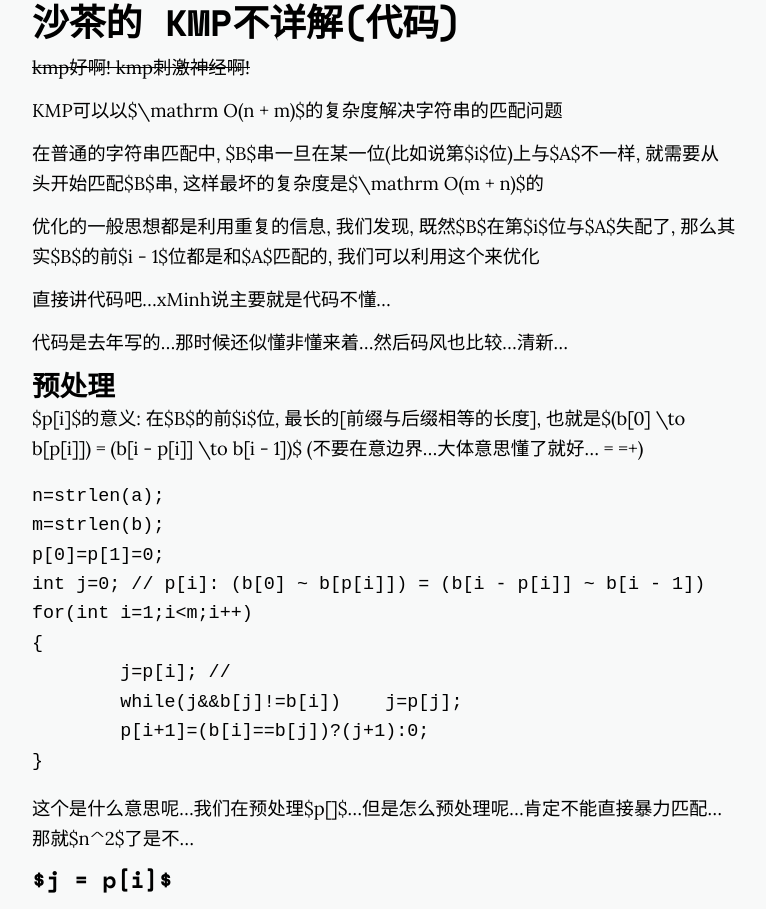
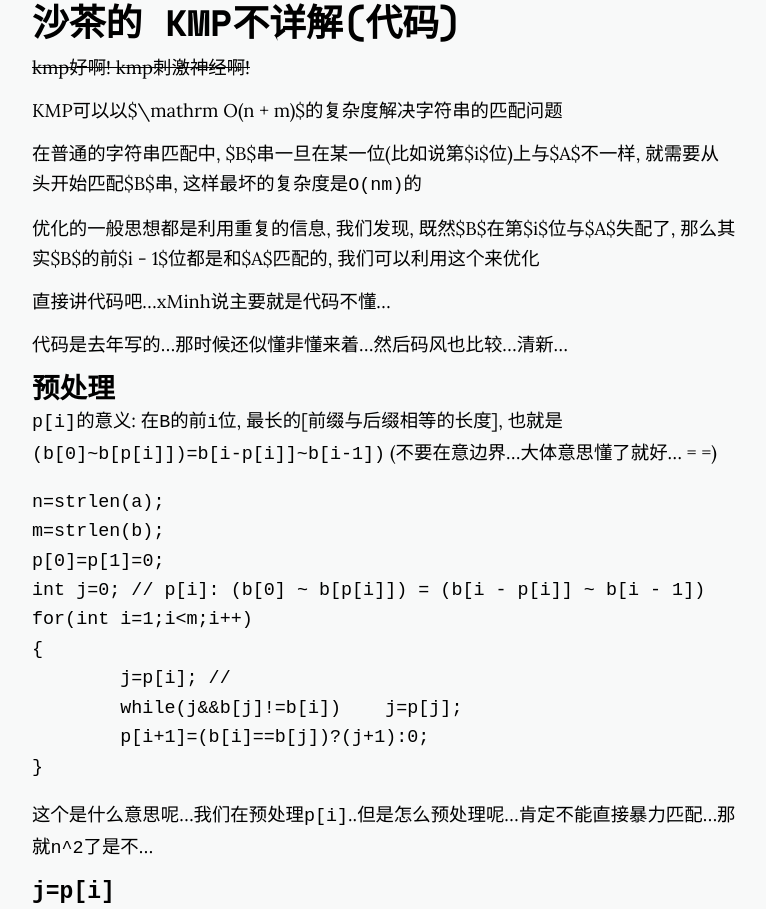
Before and after one commit to GaryStack/project-lambda.github.io, a Jekyll site: the page built from _posts/2018-4-15-KMP学习笔记.markdown, in a window 1280 px wide and 1400 px high, scrolled down 653 px. Shown: the part 119-1028 px from the top of the window, without its empty margins (256-1022 px from the left). Built offline with Jekyll 4.4.1, drawn with Linux system fonts in a browser that asks for light colours; nearby versions of some CDN libraries; a style sheet for code colours, icons or effects is not loaded; some of the changed text lies outside the part shown; grey boxes are pictures that could not be loaded.

Commit message:
Update 2018-4-15-KMP学习笔记.markdown

````diff
--- a/_posts/2018-4-15-KMP学习笔记.markdown
+++ b/_posts/2018-4-15-KMP学习笔记.markdown
@@ -16,7 +16,7 @@ image-sm: https://github.com/GaryStack/GaryStack.github.io/blob/master/backgroun
 
 KMP可以以$\mathrm O(n + m)$的复杂度解决字符串的匹配问题
 
-在普通的字符串匹配中, $B$串一旦在某一位(比如说第$i$位)上与$A$不一样, 就需要从头开始匹配$B$串, 这样最坏的复杂度是$\mathrm O(m + n)$的
+在普通的字符串匹配中, $B$串一旦在某一位(比如说第$i$位)上与$A$不一样, 就需要从头开始匹配$B$串, 这样最坏的复杂度是`O(nm)`的
 
 优化的一般思想都是利用重复的信息, 我们发现, 既然$B$在第$i$位与$A$失配了, 那么其实$B$的前$i - 1$位都是和$A$匹配的, 我们可以利用这个来优化
 
@@ -26,8 +26,8 @@ KMP可以以$\mathrm O(n + m)$的复杂度解决字符串的匹配问题
 
 ### 预处理
 
-$p[i]$的意义: 在$B$的前$i$位, 最长的[前缀与后缀相等的长度],
-也就是$(b[0] \to b[p[i]]) = (b[i - p[i]] \to b[i - 1])$ (不要在意边界...大体意思懂了就好... = =+)
+`p[i]`的意义: 在`B`的前`i`位, 最长的[前缀与后缀相等的长度],
+也就是`(b[0]~b[p[i]])=b[i-p[i]]~b[i-1])` (不要在意边界...大体意思懂了就好... = =)
 
 ```cpp
 n=strlen(a);
@@ -42,18 +42,18 @@ for(int i=1;i<m;i++)
 }
 ```
 
-这个是什么意思呢...我们在预处理$p[]$...但是怎么预处理呢...肯定不能直接暴力匹配...那就$n^2$了是不...
+这个是什么意思呢...我们在预处理`p[i]`..但是怎么预处理呢...肯定不能直接暴力匹配...那就`n^2`了是不...
 
-#### $j = p[i]$
+#### `j=p[i]`
 
 ![预处理](http://img.blog.csdn.net/20180402163559816?watermark/2/text/aHR0cDovL2Jsb2cuY3Nkbi5uZXQvQ2Fuc3VsdA==/font/5a6L5L2T/fontsize/400/fill/I0JBQkFCMA==/dissolve/70/gravity/SouthEast)
 
-上图中, 蓝色的部分是已经确定的 前缀 == 后缀 长度, 当前匹配的是绿色的部分, 后半部分的绿色点是$i++$后得到的
-, 前面的绿色点是$j = p[i]$得到的
+上图中, 蓝色的部分是已经确定的 前缀 == 后缀 长度, 当前匹配的是绿色的部分, 后半部分的绿色点是`i++`后得到的
+, 前面的绿色点是`j=p[i]`得到的
 
-现在就是要匹配第$i$位和第$j$位, 如果能匹配成功当然好, 直接把$p[i + 1] = p[i] + 1$即可
+现在就是要匹配第`i`位和第`j`位, 如果能匹配成功当然好, 直接把`p[i + 1] = p[i] + 1`即可
 
-#### $while (j \&\& b[j] != b[i]) \,\, j = p[j]$
+#### `while (j && b[j]!=b[i]) j=p[j]`
 
 ![失配: 预处理](http://img.blog.csdn.net/20180402164508994?watermark/2/text/aHR0cDovL2Jsb2cuY3Nkbi5uZXQvQ2Fuc3VsdA==/font/5a6L5L2T/fontsize/400/fill/I0JBQkFCMA==/dissolve/70/gravity/SouthEast)
 
@@ -100,7 +100,7 @@ for(int i=0;i<n;i++)
 }
 ```
 
-#### $while (j \&\&a[i] != b[j])\,\, j = p[j]$
+#### `while (j && a[i]=b[j]) j=p[j]`
 
 ![失配: 匹配中](http://img.blog.csdn.net/20180402165629915?watermark/2/text/aHR0cDovL2Jsb2cuY3Nkbi5uZXQvQ2Fuc3VsdA==/font/5a6L5L2T/fontsize/400/fill/I0JBQkFCMA==/dissolve/70/gravity/SouthEast)
 
@@ -116,7 +116,7 @@ $$
 $$
 于是我们又省了一堆匹配...直接从2的结尾开始匹配绿色的1就好了
 
-#### $j=p[j]$
+#### `j=p[j]`
 
 不得不说...xMinh跟我说不理解这个地方的时候还是挺吃惊的...这个的意思呢, 就是你kmp匹配, 不能光找出第一个匹配的串啊, 还得找出来后面那些是匹配的啊
 
````
